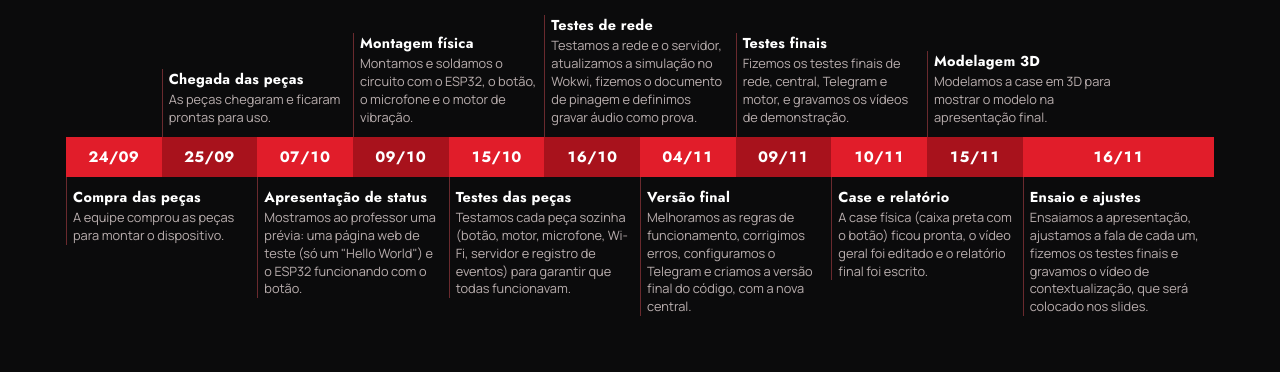
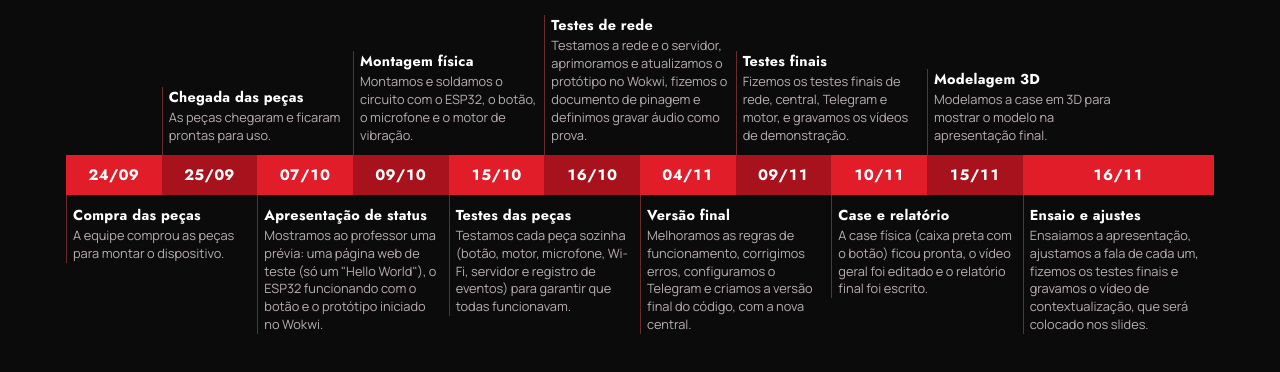
Before and after one commit to jpiresantunes29-dotcom/HELP-ME, a plain HTML site: page docs/linha-do-tempo/index.html in a window 1280 px wide. Shown: the part 90-462 px from the top of the page. Drawn offline with Linux system fonts and the light colour scheme.

Commit message:
Atualiza etapas: protótipo iniciado no Wokwi em 07/10 e aprimorado em 16/10
Co-Authored-By: Claude Sonnet 5.5 <noreply@anthropic.com>
Claude-Session: https://claude.ai/code/session_01KypaSewHF9MdtVxkc2bZEC

```diff
--- a/docs/linha-do-tempo/index.html
+++ b/docs/linha-do-tempo/index.html
@@ -47,10 +47,10 @@ h1{font-family:var(--display);color:#ff3b47;font-size:clamp(1.3rem,3vw,1.9rem);m
 const E=[
  ["24/09","Compra das peças","A equipe comprou as peças para montar o dispositivo."],
  ["25/09","Chegada das peças","As peças chegaram e ficaram prontas para uso."],
- ["07/10","Apresentação de status","Mostramos ao professor uma prévia: uma página web de teste (só um \"Hello World\") e o ESP32 funcionando com o botão."],
+ ["07/10","Apresentação de status","Mostramos ao professor uma prévia: uma página web de teste (só um \"Hello World\"), o ESP32 funcionando com o botão e o protótipo iniciado no Wokwi."],
  ["09/10","Montagem física","Montamos e soldamos o circuito com o ESP32, o botão, o microfone e o motor de vibração."],
  ["15/10","Testes das peças","Testamos cada peça sozinha (botão, motor, microfone, Wi-Fi, servidor e registro de eventos) para garantir que todas funcionavam."],
- ["16/10","Testes de rede","Testamos a rede e o servidor, atualizamos a simulação no Wokwi, fizemos o documento de pinagem e definimos gravar áudio como prova."],
+ ["16/10","Testes de rede","Testamos a rede e o servidor, aprimoramos e atualizamos o protótipo no Wokwi, fizemos o documento de pinagem e definimos gravar áudio como prova."],
  ["04/11","Versão final","Melhoramos as regras de funcionamento, corrigimos erros, configuramos o Telegram e criamos a versão final do código, com a nova central."],
  ["09/11","Testes finais","Fizemos os testes finais de rede, central, Telegram e motor, e gravamos os vídeos de demonstração."],
  ["10/11","Case e relatório","A case física (caixa preta com o botão) ficou pronta, o vídeo geral foi editado e o relatório final foi escrito."],
```
Also changed, not shown: 3 other files.
